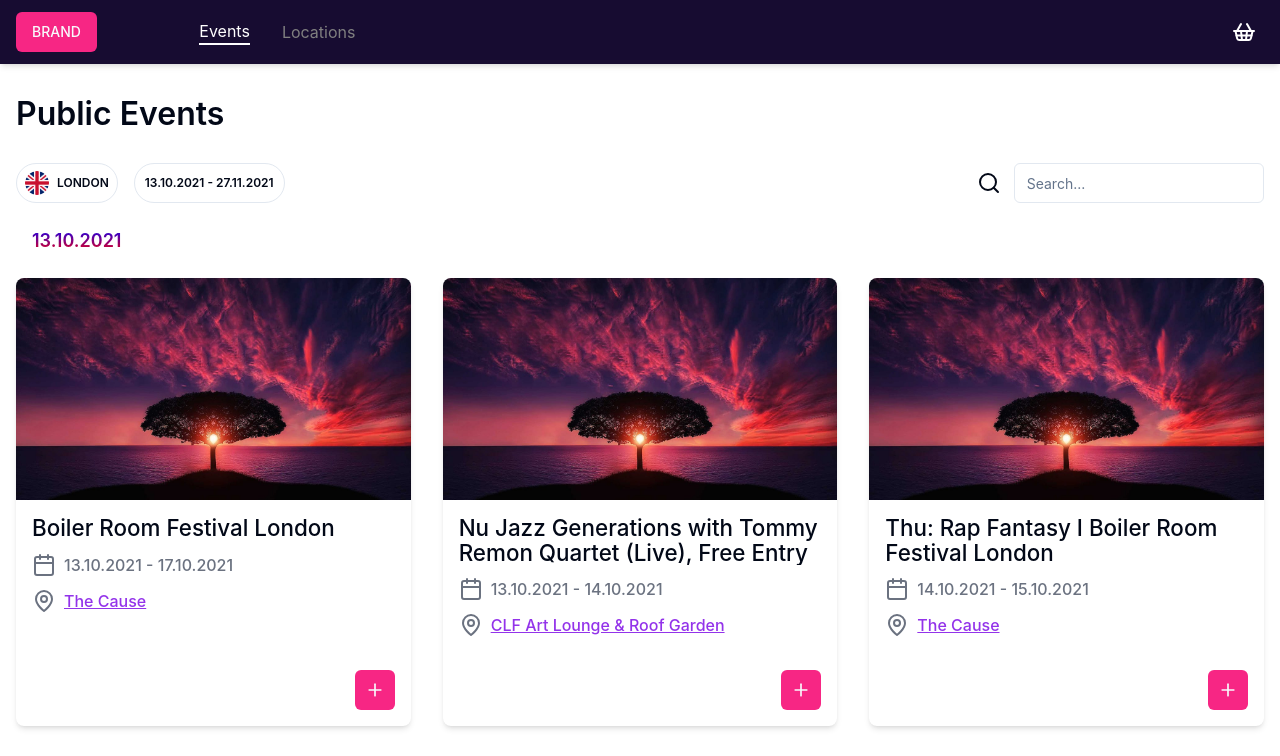
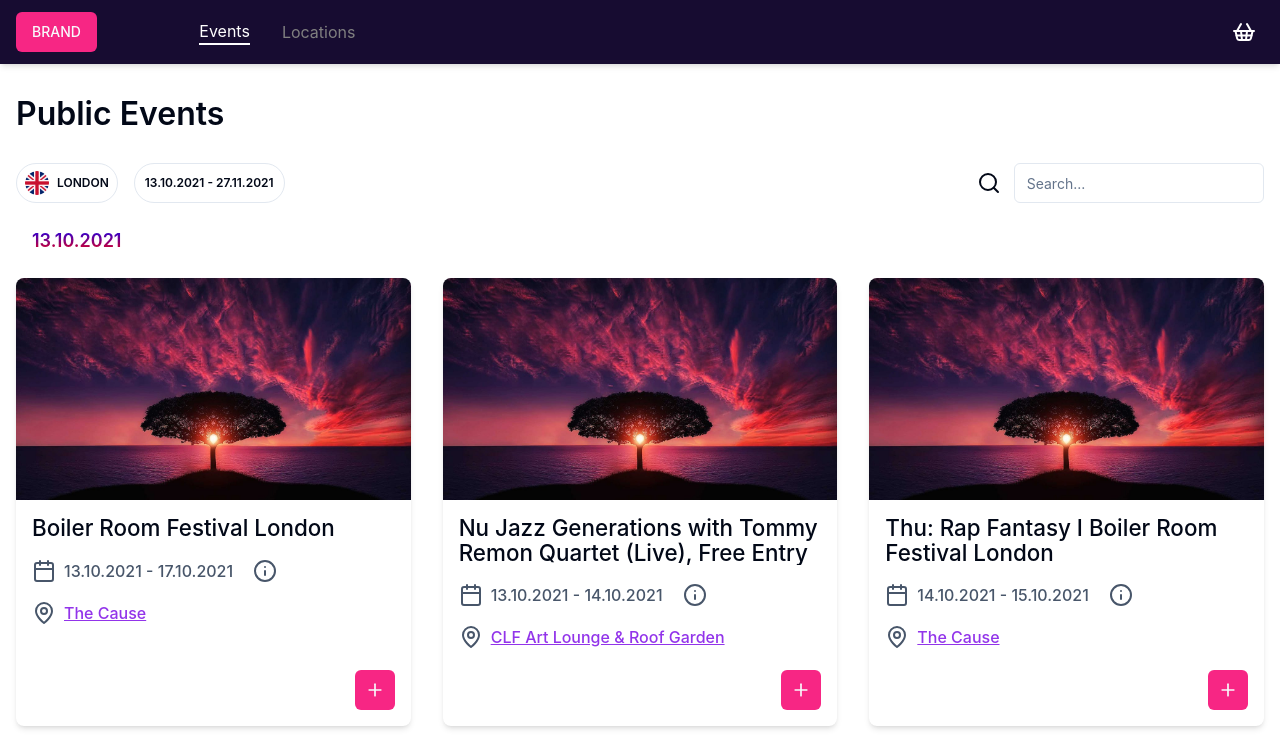
Before and after one commit to CrovisOne/fe02932b-371e-4917-b1fb-7429addb18e3, a React (Vite) app: page /events in a window 1280 px wide. Shown: the top 756 px of the page. Built offline with nearby package versions, Linux system fonts and the light colour scheme.

Commit message:
refactor(ImageCard): Swap Tailwind with css file

```diff
--- a/src/components/cards/ImageCard/ImageCard.scss
+++ b/src/components/cards/ImageCard/ImageCard.scss
@@ -1,11 +1,92 @@
-.align-left {
+.image-card {
+  display: flex;
+  flex-direction: column;
+  min-height: 28rem;
+  max-width: 32rem;
+  border-radius: var(--radius);
+  overflow: hidden;
+
+  background-color: white;
+
+  .image-card-image {
+    aspect-ratio: 16 / 9;
+    object-fit: cover;
+    object-position: top;
+  }
+
+  .image-card-body {
+    display: flex;
+    flex-direction: column;
+    gap: 0.75rem;
+    margin: 1rem;
+    flex-grow: 1;
+
+    .title {
+      overflow: hidden;
+      display: -webkit-box;
+      -webkit-box-orient: vertical;
+      -webkit-line-clamp: 2;
+    }
+
+    .date-info {
+      display: flex;
+      align-items: center;
+      gap: 0.5rem;
+
+      font-weight: 500;
+      color: hsl(var(--neutral-text));
+
+      .popover-box {
+        border: 1px solid hsl(var(--neutral-border));
+        margin: 0.2rem;
+        padding: 0.5rem;
+        border-radius: calc(var(--radius) - 4px);
+
+        background-color: white;
+
+        .popover-content {
+          display: flex;
+          gap: 1.5rem;
+          margin-top: 0.5rem;
+
+          font-size: small;
+        }
+      }
+    }
+
+    .location-info {
+      display: flex;
+      gap: 0.5rem;
+      font-weight: 500;
+
+      color: hsl(var(--neutral-text));
+
+      a {
+        color: hsl(var(--accent-2));
+        text-decoration-line: underline;
+      }
+    }
+  }
+
+  .image-card-footer {
+    display: flex;
+    gap: 0.5rem;
+    margin: 0rem 1rem 1rem 1rem;
+
+    &.align-left {
       justify-content: flex-start;
     }
 
-.align-left {
+    &.align-center {
       justify-content: flex-center;
     }
 
-.align-right {
+    &.align-right {
       justify-content: flex-end;
     }
+
+    &.align-between {
+      justify-content: space-between;
+    }
+  }
+}
--- a/src/components/cards/ImageCard/ImageCardBody.tsx
+++ b/src/components/cards/ImageCard/ImageCardBody.tsx
@@ -1,7 +1,11 @@
 import { ReactNode } from "react";
 import { useImageCardContext } from "./ImageCardContext";
-import { CalendarIcon, MapPinIcon } from "lucide-react";
+import { CalendarIcon, InfoIcon, MapPinIcon } from "lucide-react";
 import { cleanedDate } from "./scripts/handleDate";
+import { Popover } from "@/components/ui/popover";
+import { PopoverContent, PopoverTrigger } from "@radix-ui/react-popover";
+import { Button } from "@/components/ui/button";
+import { getTime, trimTimeFromDate } from "@/utils/dateHandler";
 
 interface ImageCardBodyProps {
   title?: string;
@@ -25,24 +29,62 @@ export function ImageCardBody({
   const cleanedStartAndEnd = cleanedDate(startTime, endTime);
 
   return (
-    <div id={`image-card-body-${id}`} className="mx-4 mb-4 mt-4 flex-grow">
-      <div className="flex flex-col gap-3">
-        <h4 className="line-clamp-2">{title}</h4>
-        <div className="flex gap-2 font-medium text-gray-500">
+    <div id={`image-card-body-${id}`} className="image-card-body">
+      <h4 className="title">{title}</h4>
+      <div className="date-info">
         <CalendarIcon />
         <p>{cleanedStartAndEnd}</p>
+        <Popover>
+          <PopoverTrigger asChild>
+            <Button variant={"ghost"} size={"sm"}>
+              <InfoIcon />
+            </Button>
+          </PopoverTrigger>
+          <PopoverContent className="popover-box">
+            <p className="popover-title">More Details</p>
+            <div className="popover-content">
+              <MoreDetailsContent start={startTime} end={endTime} />
             </div>
-        <div className="flex gap-2 font-medium text-gray-500">
+          </PopoverContent>
+        </Popover>
+      </div>
+      <div className="location-info">
         <MapPinIcon />
-          <a
-            className="text-purple-600 underline"
-            href={locationUrl}
-            target="_blank"
-          >
+        <a href={locationUrl} target="_blank">
           {locationName}
         </a>
       </div>
     </div>
-    </div>
   );
 }
+
+interface MoreDetailsContentProps {
+  start?: string;
+  end?: string;
+}
+
+function MoreDetailsContent({
+  start,
+  end,
+}: MoreDetailsContentProps): JSX.Element {
+  const startDate = start ? trimTimeFromDate(start) : "";
+  const startTime = start ? getTime(start) : "";
+
+  const endDate = end ? trimTimeFromDate(end) : "";
+  const endTime = end ? getTime(end) : "";
+
+  return (
+    <>
+      <div className="start-date">
+        <p>Start</p>
+        <p>{startDate}</p>
+        <p>{startTime}</p>
+      </div>
+      <div className="end-date">
+        <p>End</p>
+        <p>{endDate}</p>
+        <p>{endTime}</p>
+      </div>
+    </>
+  );
+}
--- a/src/components/cards/ImageCard/ImageCardFooter.tsx
+++ b/src/components/cards/ImageCard/ImageCardFooter.tsx
@@ -15,7 +15,7 @@ export function ImageCardFooter({
   return (
     <div
       id={`image-card-footer-${id}`}
-      className={`mx-4 mb-4 flex align-${align}`}
+      className={`image-card-footer align-${align}`}
     >
       {children}
     </div>
--- a/src/components/cards/ImageCard/ImageCardImage.tsx
+++ b/src/components/cards/ImageCard/ImageCardImage.tsx
@@ -11,7 +11,7 @@ export function ImageCardImage({ imageUrl }: ImageProps): JSX.Element {
   return (
     <img
       id={`image-card-image-${id}`}
-      className="aspect-video rounded-t-lg object-cover object-top"
+      className="image-card-image"
       src={imageUrl ?? PlaceholderImage}
     ></img>
   );
--- a/src/components/cards/ImageCard/index.tsx
+++ b/src/components/cards/ImageCard/index.tsx
@@ -14,9 +14,7 @@ export interface ImageCardProps {
 export function ImageCard({ id, children }: ImageCardProps): JSX.Element {
   return (
     <ImageCardContext.Provider value={{ id }}>
-      <div className="flex min-h-[28rem] max-w-lg flex-col rounded-lg bg-white shadow-md">
-        {children}
-      </div>
+      <div className="image-card shadow-md">{children}</div>
     </ImageCardContext.Provider>
   );
 }
--- a/src/pages/search-event/index.tsx
+++ b/src/pages/search-event/index.tsx
@@ -118,7 +118,7 @@ export function SearchEventPage(): JSX.Element {
                 variant={"outline"}
               >{`${dateRange.earliest} - ${dateRange.latest}`}</Badge>
             </div>
-            <div className="itmes-center flex max-w-lg gap-2">
+            <div className="flex max-w-lg items-center gap-2">
               <Button
                 variant={"ghost"}
                 size={"icon"}
--- a/src/utils/dateHandler.ts
+++ b/src/utils/dateHandler.ts
@@ -11,3 +11,12 @@ export function trimTimeFromDate(date: string): string {
 
   return dateOnly;
 }
+
+export function getTime(date: string): string {
+  const newDate = new Date(date);
+
+  return newDate.toLocaleTimeString("en-UK", {
+    hour: "numeric",
+    minute: "numeric",
+  });
+}
```
Lines whose indentation alone changed are shown as unchanged.
